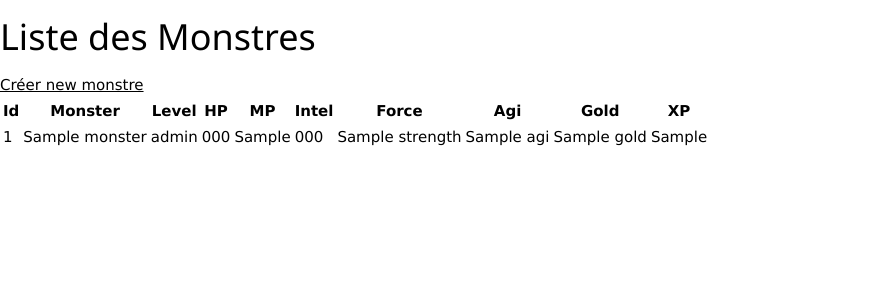
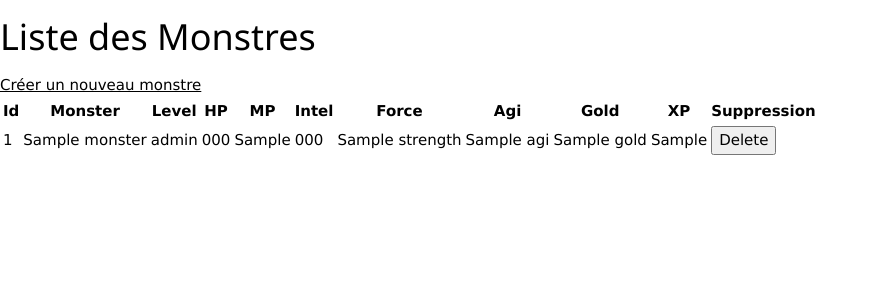
Before and after one commit to WarrenVermelle/RPG_SYMFONY, a Symfony app: template templates/admin/listMonster.html.twig in a window 1280 px wide. Shown: the part 119-419 px from the top of the page, without its empty margins (0-878 px from the left). Run offline with Twig, Linux system fonts and the light colour scheme; the template is opened without the code that fills it: most values are stand-ins (such as "Sample title", 1, 10 or a date in 2020); some libraries are stand-ins or nearby versions.

Commit message:
Ajout delete monster

```diff
--- /dev/null
+++ b/templates/admin/_delete_monster.html.twig
@@ -0,0 +1,4 @@
+<form method="post" action="{{ path('monster_delete', {'id': monster.id}) }}" onsubmit="return confirm('Are you sure you want to delete this item?');">
+    <input type="hidden" name="_token" value="{{ csrf_token('delete' ~ monster.id) }}">
+    <button class="btn">Delete</button>
+</form>
--- a/templates/admin/listMonster.html.twig
+++ b/templates/admin/listMonster.html.twig
@@ -6,7 +6,7 @@
 
     <h1>Liste des Monstres</h1>
 
-    <a href="{{ path("admin_createMonster") }}">Créer new monstre</a>
+    <a href="{{ path("admin_createMonster") }}">Créer un nouveau monstre</a>
     <table>
         <thead>
             <tr>
@@ -20,6 +20,7 @@
                 <th>Agi</th>
                 <th>Gold</th>
                 <th>XP</th>
+                <th>Suppression</th>
             </tr>
         </thead>
 
@@ -37,6 +38,7 @@
                 <td>{{ monster.agi }}</td>
                 <td>{{ monster.gold }}</td>
                 <td>{{ monster.xp }}</td>
+                <td>{{ include('admin/_delete_monster.html.twig') }}</td>
             </tr>
         {% endfor %}
         </tbody>
--- a/templates/admin/listusers.html.twig
+++ b/templates/admin/listusers.html.twig
@@ -21,7 +21,7 @@
                 <td>{{ user.id }}</td>
                 <td>{{ user.username }}</td>
                 <td>{{ user.roles[0] }}</td>
-                <td>{{ include('admin/delete.html.twig') }}</td>
+                <td>{{ include('admin/_delete_user.html.twig') }}</td>
             </tr>
         {% endfor %}
         </tbody>
```
Also changed, not shown: src/Controller/AdminController.php (+15 -3 lines), templates/admin/_delete_user.html.twig (renamed from templates/admin/delete.html.twig).
